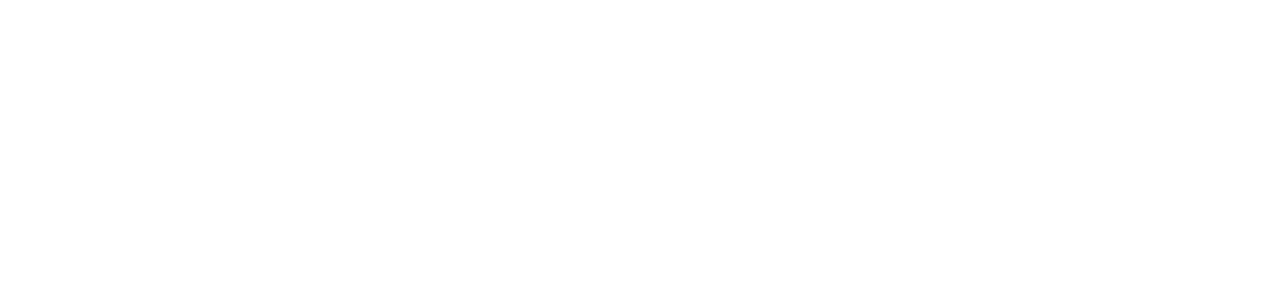
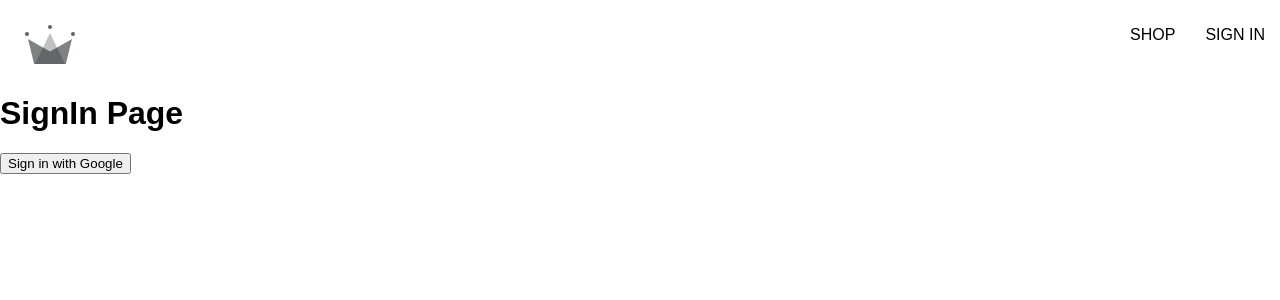
Before and after one commit to Israfil98/crown-shop, a React (Create React App) app: page /sign-in in a window 1280 px wide. Before the commit this address had no page. Shown: the top 300 px of the page. Built offline with nearby package versions, Linux system fonts and the light colour scheme; a web font is replaced by a local one.

Commit message:
add sign in component, firebase utils, firebase libraries

```diff
--- a/package.json
+++ b/package.json
@@ -6,6 +6,7 @@
     "@testing-library/jest-dom": "^5.17.0",
     "@testing-library/react": "^13.4.0",
     "@testing-library/user-event": "^13.5.0",
+    "firebase": "^10.7.1",
     "react": "^18.2.0",
     "react-dom": "^18.2.0",
     "react-router-dom": "^6.20.1",
--- a/src/App.js
+++ b/src/App.js
@@ -2,13 +2,10 @@ import { Route, Routes } from 'react-router-dom';
 
 import HomePage from './routes/home-page/home-page.component';
 import Navigation from './routes/navigation/navigation.component';
+import SignIn from './routes/sign-in/sign-in.component';
 
 const Shop = () => {
   return <div>Shop Page</div>;
-};
-
-const Contact = () => {
-  return <div>Contact Page</div>;
 };
 
 const App = () => {
@@ -17,7 +14,7 @@ const App = () => {
       <Route path="/" element={<Navigation />}>
         <Route index element={<HomePage />} />
         <Route path="shop" element={<Shop />} />
-        <Route path="contact" element={<Contact />} />
+        <Route path="sign-in" element={<SignIn />} />
       </Route>
     </Routes>
   );
--- a/src/routes/navigation/navigation.component.jsx
+++ b/src/routes/navigation/navigation.component.jsx
@@ -14,10 +14,10 @@ const Navigation = () => {
         </Link>
         <div className="nav-links-container">
           <Link className="nav-link" to="/shop">
-            <div>Shop</div>
+            SHOP
           </Link>
-          <Link className="nav-link" to="/contact">
-            <div>Contact</div>
+          <Link className="nav-link" to="/sign-in">
+            SIGN IN
           </Link>
         </div>
       </div>
--- /dev/null
+++ b/src/routes/sign-in/sign-in.component.jsx
@@ -0,0 +1,20 @@
+import {
+  createUserDocumentFromAuth,
+  signInWithGooglePopup,
+} from '../../utils/firebase/firebase.utils';
+
+const SignIn = () => {
+  const logGoogleUser = async () => {
+    const { user } = await signInWithGooglePopup();
+    const userDocRef = await createUserDocumentFromAuth(user);
+  };
+
+  return (
+    <div>
+      <h1>SignIn Page</h1>
+      <button onClick={logGoogleUser}>Sign in with Google</button>
+    </div>
+  );
+};
+
+export default SignIn;
--- /dev/null
+++ b/src/utils/firebase/firebase.utils.js
@@ -0,0 +1,53 @@
+import { initializeApp } from 'firebase/app';
+import {
+  GoogleAuthProvider,
+  getAuth,
+  signInWithPopup,
+  signInWithRedirect,
+} from 'firebase/auth';
+import { doc, getDoc, getFirestore, setDoc } from 'firebase/firestore';
+
+// Your web app's Firebase configuration
+const firebaseConfig = {
+  apiKey: 'AIzaSyBz7Bl9_sv8fYs-aBN3uaRxiwkPnB-sUH4',
+  authDomain: 'crown-shop-50552.firebaseapp.com',
+  projectId: 'crown-shop-50552',
+  storageBucket: 'crown-shop-50552.appspot.com',
+  messagingSenderId: '398021188944',
+  appId: '1:398021188944:web:b402b54e55b55b255f6055',
+};
+
+// Initialize Firebase
+const firebaseApp = initializeApp(firebaseConfig);
+
+const provider = new GoogleAuthProvider();
+provider.setCustomParameters({
+  prompt: 'select_account',
+});
+
+export const auth = getAuth();
+export const signInWithGooglePopup = () => signInWithPopup(auth, provider);
+
+export const database = getFirestore();
+
+export const createUserDocumentFromAuth = async (userAuth) => {
+  const userDocRef = doc(database, 'users', userAuth.uid);
+  const userSnapshot = await getDoc(userDocRef);
+
+  if (!userSnapshot.exists()) {
+    const { displayName, email } = userAuth;
+    const createdAt = new Date();
+
+    try {
+      await setDoc(userDocRef, {
+        displayName,
+        email,
+        createdAt,
+      });
+    } catch (error) {
+      console.log('error creating user document', error.message);
+    }
+  }
+
+  return userDocRef;
+};
```
Also changed, not shown: 1 other file (tests, documents, lock files or other folders).
